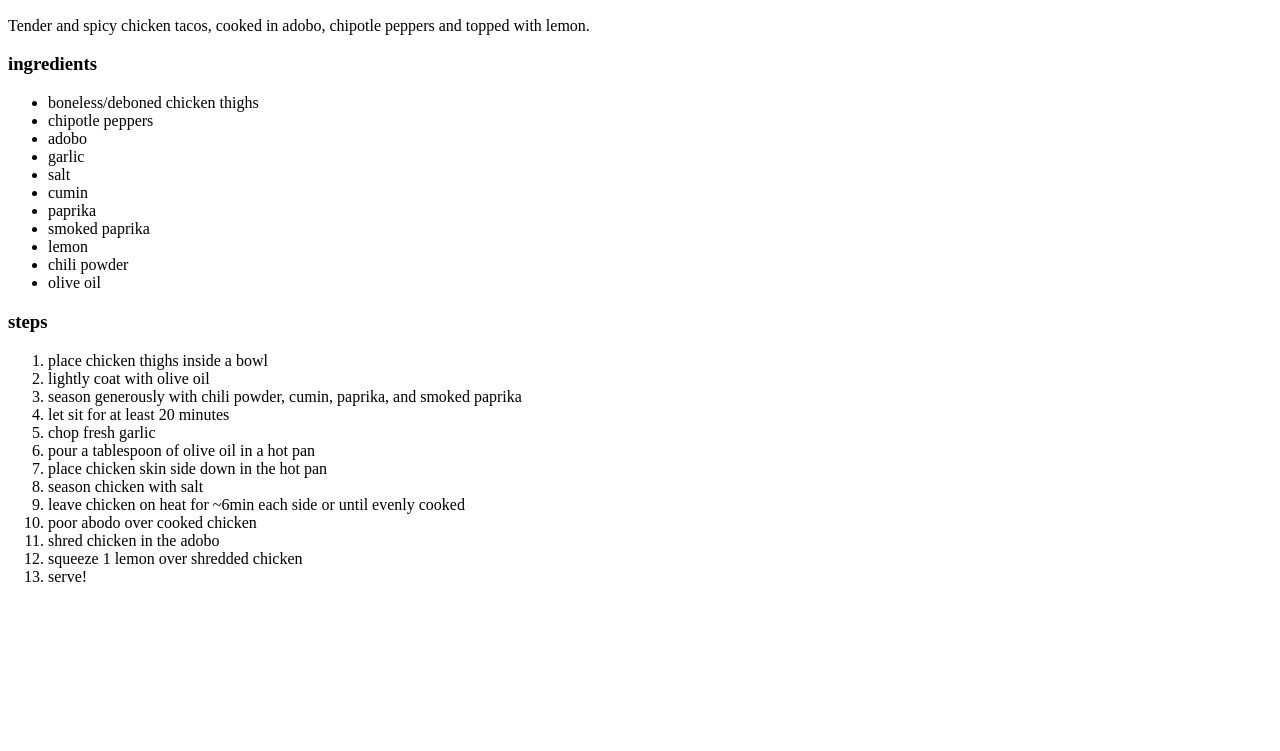
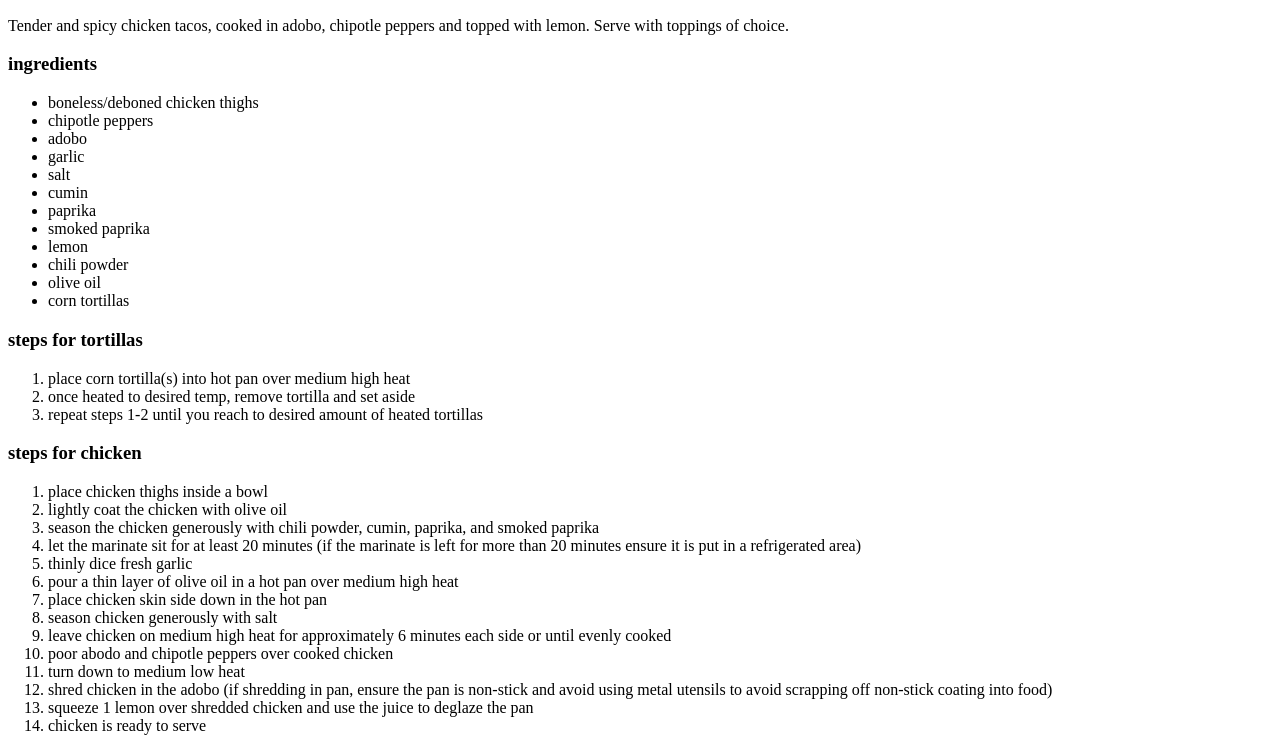
Before and after one commit to Robben-B/odin-recipes, a plain HTML site: page recipes/chicken-tacos.html in a window 1280 px wide. Shown: the part 409-1160 px from the top of the page. Before the commit the page ends 1011 px from the top, so only its background shows below. Drawn offline with Linux system fonts and the light colour scheme.

Commit message:
add corn tortillas to ingredients, add steps for tortillas, edit steps for chicken

```diff
--- a/recipes/chicken-tacos.html
+++ b/recipes/chicken-tacos.html
@@ -9,7 +9,8 @@
     <h1>chicken tacos</h1>
     <img src="../img/c-tacos.jpg" alt="chicken tacos" height="275" width="275">
     <h2>chicken tacos</h2>
-        <p>Tender and spicy chicken tacos, cooked in adobo, chipotle peppers and topped with lemon.</p>
+        <p>Tender and spicy chicken tacos, cooked in adobo, chipotle peppers and topped with lemon. Serve with toppings of choice.</p>
+
     <h3>ingredients</h3>
         <ul>
             <li>boneless/deboned chicken thighs</li>
@@ -23,22 +24,30 @@
             <li>lemon</li>
             <li>chili powder</li>
             <li>olive oil</li>
+            <li>corn tortillas</li>
         </ul>
-    <h3>steps</h3>
+    <h3>steps for tortillas</h3>
+        <ol>
+            <li>place corn tortilla(s) into hot pan over medium high heat</li>
+            <li>once heated to desired temp, remove tortilla and set aside</li>
+            <li>repeat steps 1-2 until you reach to desired amount of heated tortillas</li>
+        </ol>
+    <h3>steps for chicken</h3>
         <ol>
             <li>place chicken thighs inside a bowl</li>
-            <li>lightly coat with olive oil</li>
-            <li>season generously with chili powder, cumin, paprika, and smoked paprika</li>
-            <li>let sit for at least 20 minutes</li>
-            <li>chop fresh garlic</li>
-            <li>pour a tablespoon of olive oil in a hot pan</li>
+            <li>lightly coat the chicken with olive oil</li>
+            <li>season the chicken generously with chili powder, cumin, paprika, and smoked paprika</li>
+            <li>let the marinate sit for at least 20 minutes (if the marinate is left for more than 20 minutes ensure it is put in a refrigerated area) </li>
+            <li>thinly dice fresh garlic</li>
+            <li>pour a thin layer of olive oil in a hot pan over medium high heat</li>
             <li>place chicken skin side down in the hot pan</li>
-            <li>season chicken with salt</li>
-            <li>leave chicken on heat for ~6min each side or until evenly cooked</li>
-            <li>poor abodo over cooked chicken</li>
-            <li>shred chicken in the adobo</li>
-            <li>squeeze 1 lemon over shredded chicken</li>
-            <li>serve!</li>
+            <li>season chicken generously with salt</li>
+            <li>leave chicken on medium high heat for approximately 6 minutes each side or until evenly cooked</li>
+            <li>poor abodo and chipotle peppers over cooked chicken</li>
+            <li>turn down to medium low heat</li>
+            <li>shred chicken in the adobo (if shredding in pan, ensure the pan is non-stick and avoid using metal utensils to avoid scrapping off non-stick coating into food)</li>
+            <li>squeeze 1 lemon over shredded chicken and use the juice to deglaze the pan</li>
+            <li>chicken is ready to serve</li>
         </ol>
 </body>
 </html>
```
